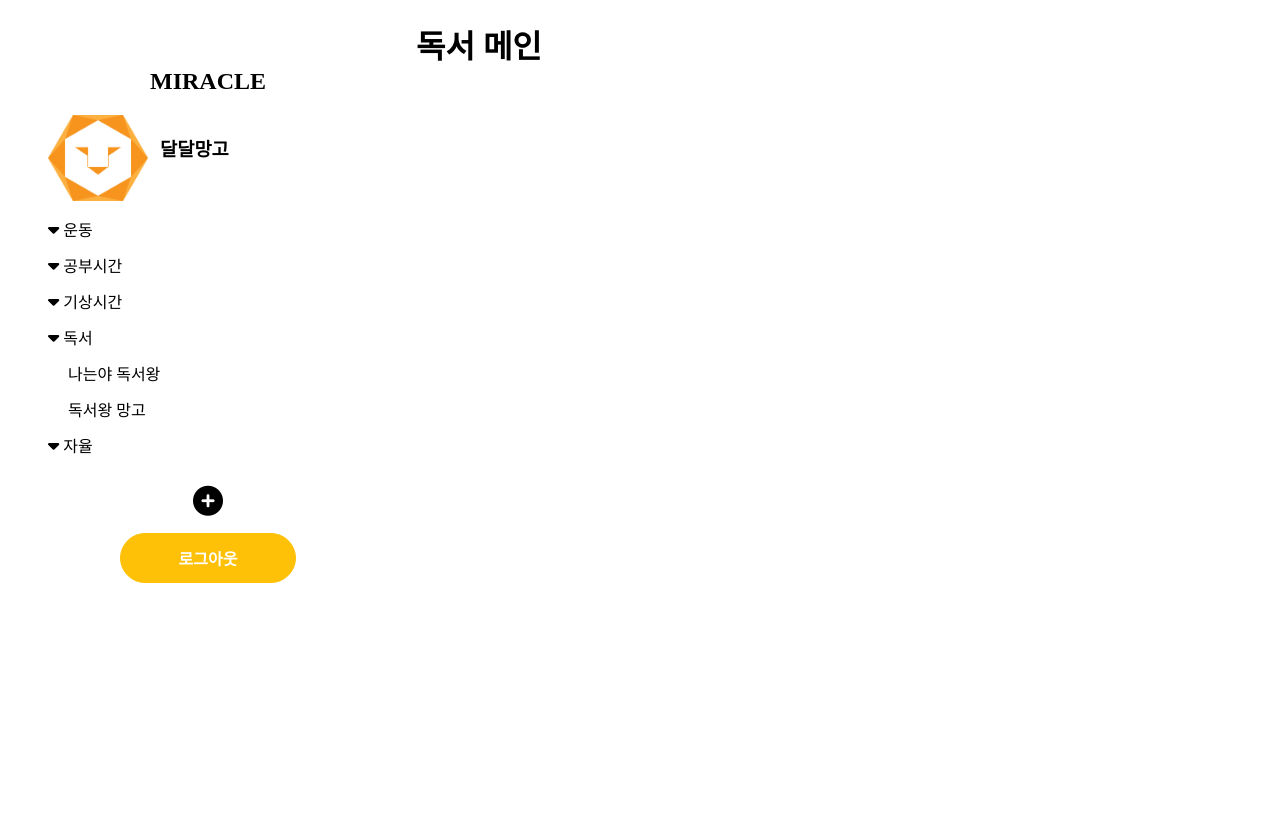
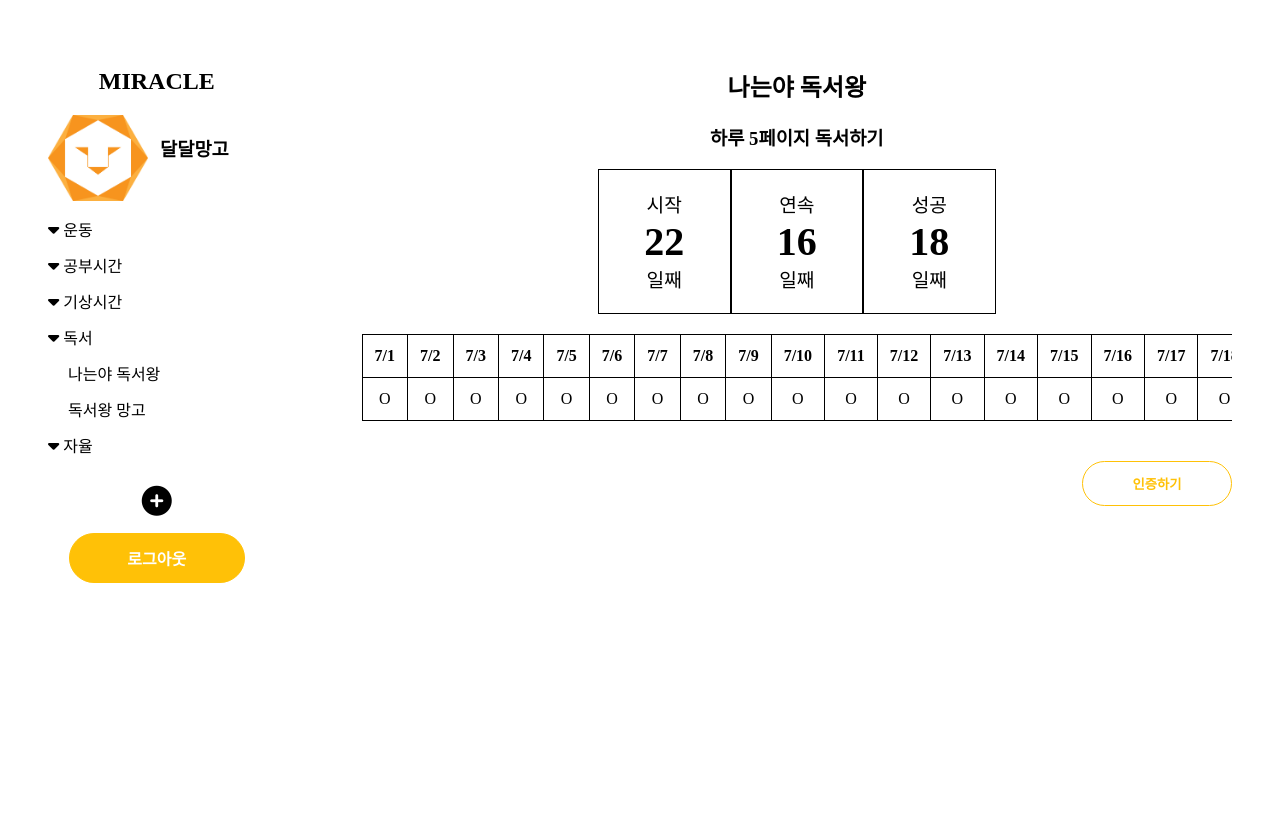
Before and after one commit to hyeoneedyou/Miracle, a Django app: page /book/ in a window 1280 px wide. Run offline with Django 3.2, Linux system fonts and the light colour scheme; some libraries are stand-ins or nearby versions; some web fonts are replaced.

Commit message:
feat: Add book_main

```diff
--- a/book/templates/book/main.html
+++ b/book/templates/book/main.html
@@ -1,6 +1,78 @@
 {% extends 'base.html' %}
 {% load static %}
+{% block content %}
 
-{% block content %}
-<h1>독서 메인</h1>
+<link rel="stylesheet" href="{% static 'css/main.css' %}">
+
+<section class="main">
+  <div class="goal_container">
+    <h1 class="goal_title">나는야 독서왕</h1>
+    <h3 class="goal_subtitle">하루 5페이지 독서하기</h3>
+  </div>
+  <div class="goal_boxes">
+    <div class="goal_box start">
+      시작<br><span class="goal_day">22</span><br>일째
+    </div>
+    <div class="goal_box continuity">
+      연속<br><span class="goal_day">16</span><br>일째
+    </div>
+    <div class="goal_box success">
+      성공<br><span class="goal_day">18</span><br>일째
+    </div>
+  </div>
+  <div class="goal_check">
+    <table>
+      <thead>
+        <tr>
+          <th>7/1</th>
+          <th>7/2</th>
+          <th>7/3</th>
+          <th>7/4</th>
+          <th>7/5</th>
+          <th>7/6</th>
+          <th>7/7</th>
+          <th>7/8</th>
+          <th>7/9</th>
+          <th>7/10</th>
+          <th>7/11</th>
+          <th>7/12</th>
+          <th>7/13</th>
+          <th>7/14</th>
+          <th>7/15</th>
+          <th>7/16</th>
+          <th>7/17</th>
+          <th>7/18</th>
+          <th>7/19</th>
+          <th>7/20</th>
+        </tr>
+      </thead>
+      <tr>
+        <td>O</td>
+        <td>O</td>
+        <td>O</td>
+        <td>O</td>
+        <td>O</td>
+        <td>O</td>
+        <td>O</td>
+        <td>O</td>
+        <td>O</td>
+        <td>O</td>
+        <td>O</td>
+        <td>O</td>
+        <td>O</td>
+        <td>O</td>
+        <td>O</td>
+        <td>O</td>
+        <td>O</td>
+        <td>O</td>
+        <td>O</td>
+        <td>O</td>
+      </tr>
+    </table>
+  </div>
+  <div class="goal_verify">
+    <button class="btn1">인증하기</button>
+  </div>
+</section>
+
 {% endblock %}
--- a/miracle/static/css/layout.css
+++ b/miracle/static/css/layout.css
@@ -5,5 +5,6 @@ body {
 
 .main {
   width: 100%;
+  overflow-x: hidden;
   padding: var(--layout-padding);
 }
--- /dev/null
+++ b/miracle/static/css/main.css
@@ -0,0 +1,45 @@
+.goal_title,
+.goal_subtitle {
+  text-align: center;
+}
+
+.goal_boxes {
+  display: flex;
+  justify-content: center;
+}
+
+.goal_box {
+  border: 1px solid;
+  text-align: center;
+  width: 15%;
+  font-size: 1.2rem;
+  padding: var(--padding-large) 0;
+}
+
+.goal_day {
+  font-size: 2.5rem;
+  font-weight: 800;
+}
+
+.goal_check {
+  width: 100%;
+  overflow-x: auto;
+  padding: var(--padding-large) 0;
+}
+
+table {
+  border-collapse: collapse;
+}
+
+th,
+td {
+  border: 0.5px solid;
+  text-align: center;
+  padding: var(--padding-small);
+}
+
+.goal_verify {
+  display: flex;
+  justify-content: flex-end;
+  padding: var(--padding-large) 0;
+}
--- a/miracle/static/css/main_logout.css
+++ b/miracle/static/css/main_logout.css
@@ -1,5 +1,4 @@
 .main {
-  width: 100%;
   background-color: var(--main-orange-color);
   display: flex;
   align-items: center;
```
